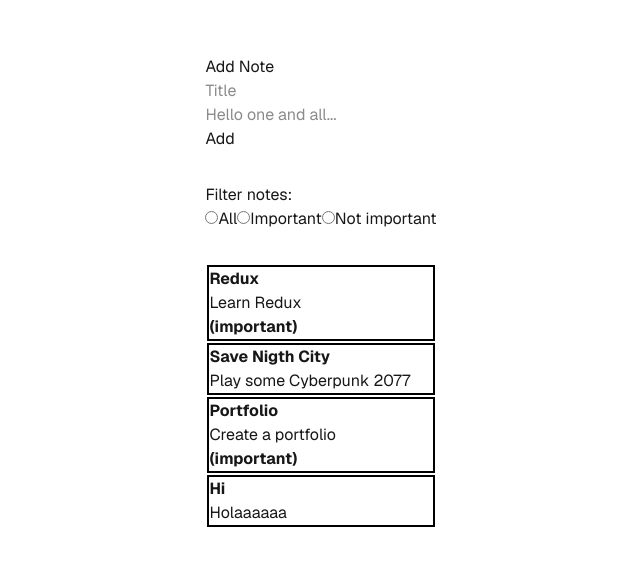
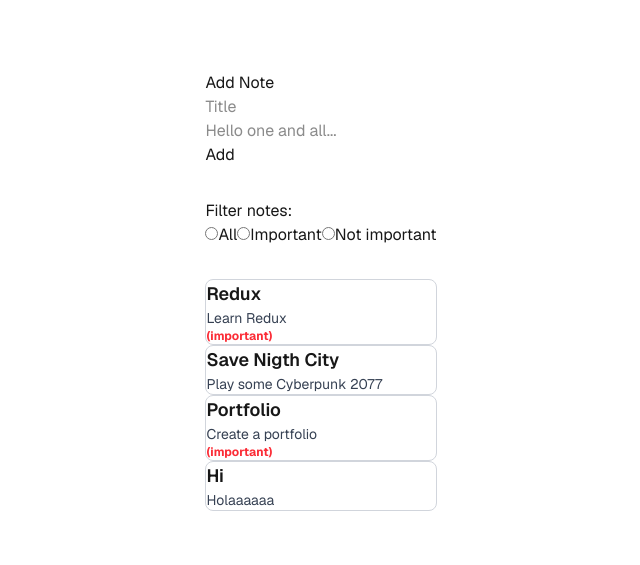
Before and after one commit to LaraBerenguer/notes-app, a Next.js app: page / in a window 1280 px wide. Shown: the part 109-674 px from the top of the page, without its empty margins (319-959 px from the left). Built offline with nearby package versions, Linux system fonts and the light colour scheme; data requests are answered from the project's data file.

Commit message:
Refactor CreateNoteForm and NoteCard components for improved styling and layout

```diff
--- a/src/components/CreateNote.tsx
+++ b/src/components/CreateNote.tsx
@@ -31,7 +31,7 @@ const CreateNoteForm = () => {
                 <input name="noteContent" value={noteContent} onChange={(e) => setNoteContent(e.target.value)} placeholder="Hello one and all..."></input>
             </label>
             <br></br>
-            <button id="addNoteButton">Add</button>
+            <button id="addNoteButton" className="hover:cursor-pointer">Add</button>
         </form>
     );
 };
--- a/src/components/NoteCard.tsx
+++ b/src/components/NoteCard.tsx
@@ -8,10 +8,10 @@ type NoteCardProps = {
 
 const NoteCard = ({ note, onClick }: NoteCardProps) => {
     return (
-        <div style={{ border: "2px solid black", margin: "2px" }} onClick={onClick}>
-            <section id="title"><strong>{note.title}</strong></section>
-            <section id="content">{note.content}</section>
-            <section id="important"><b>{note.important ? " (important)" : ""}</b></section>
+        <div className="border border-gray-300 p-4 rounded-lg bg-transparent cursor-pointer transition hover:shadow" onClick={onClick}>
+            <section id="title" className="text-lg font-semibold mb-1">{note.title}</section>
+            <section id="content" className="text-sm text-gray-700">{note.content}</section>
+            <section id="important" className="text-xs font-bold text-red-500">{note.important ? " (important)" : ""}</section>
         </div>
     )
 };
```
